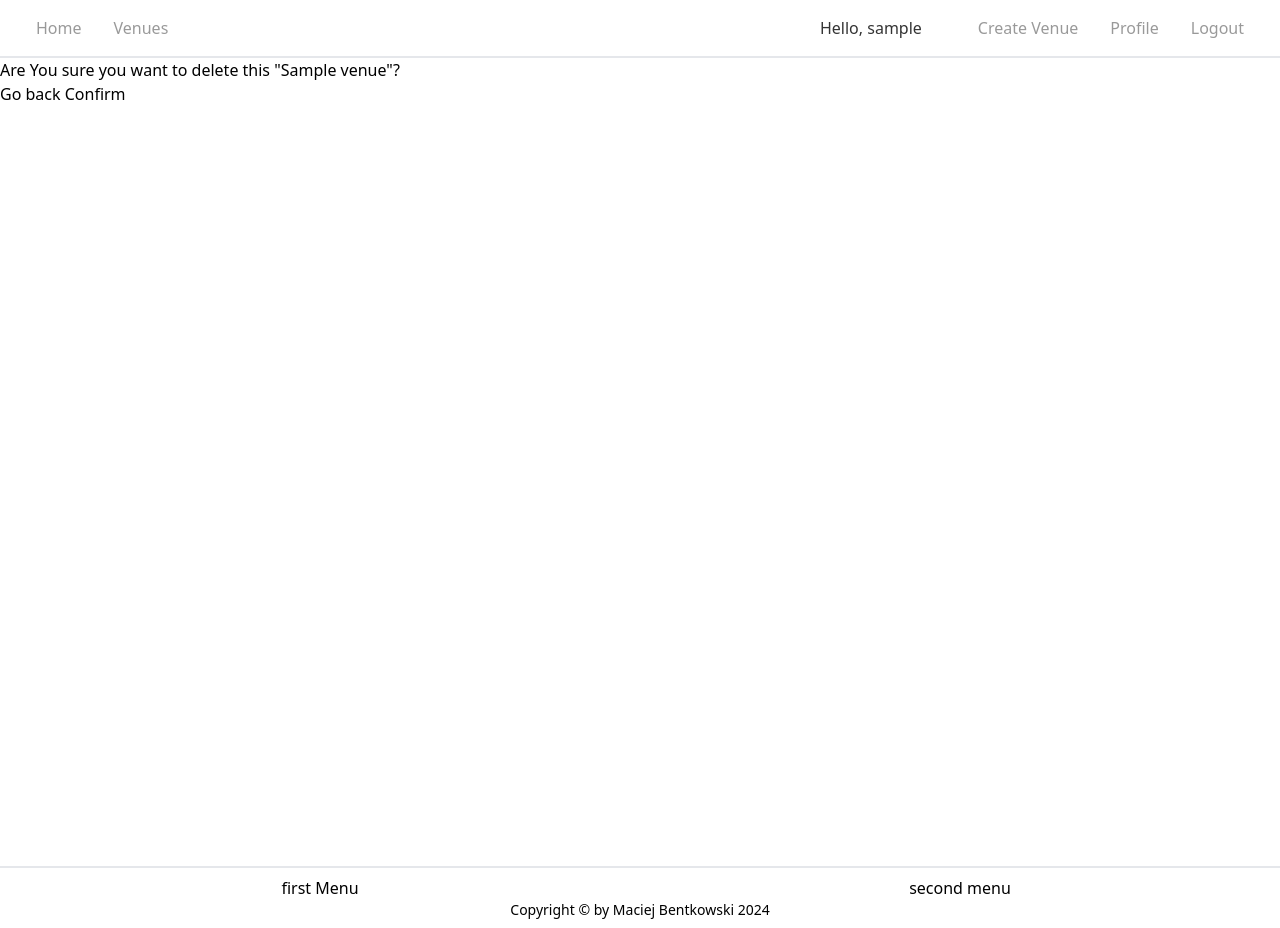
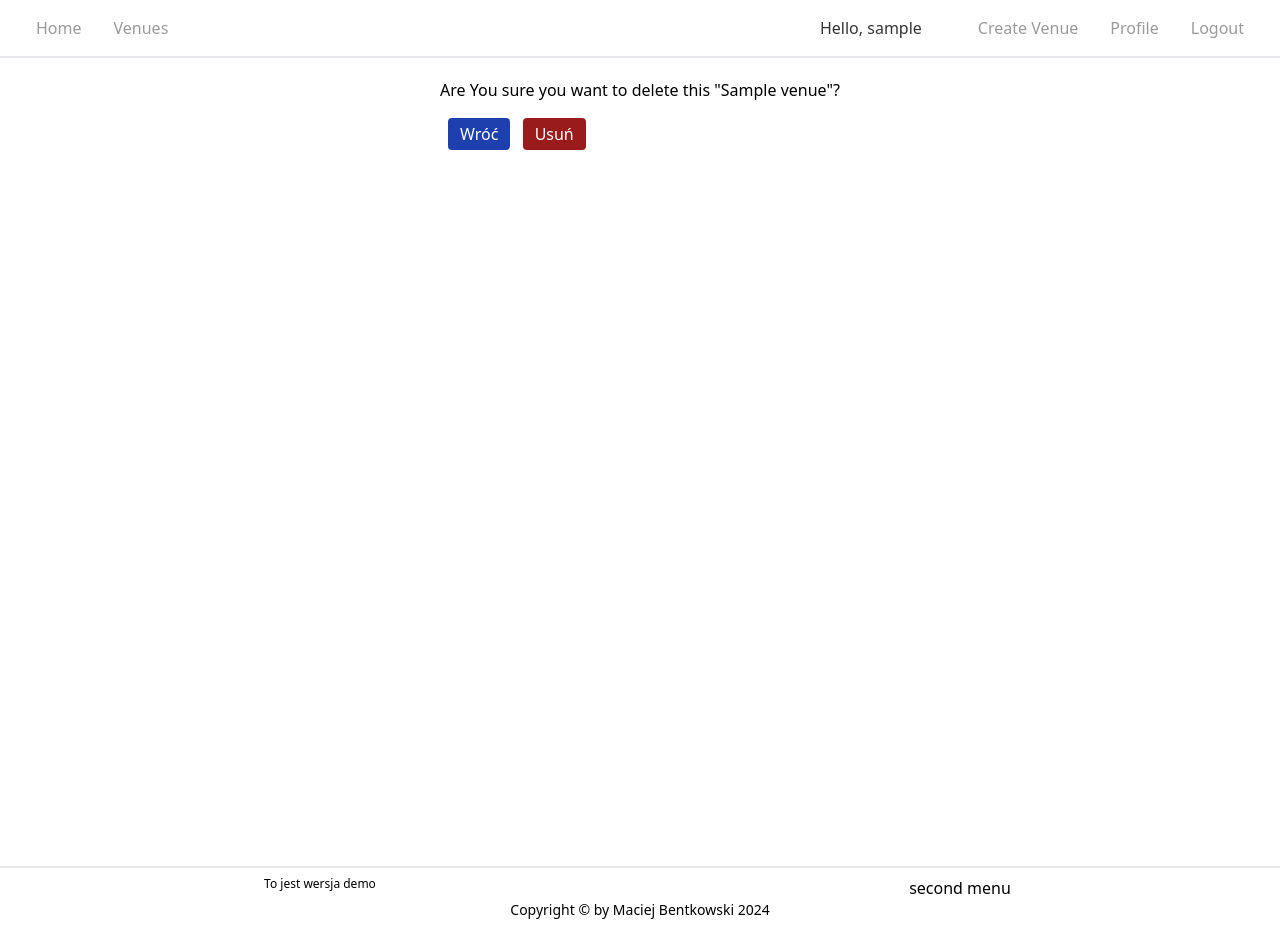
Before and after one commit to maciejbentkowski/knajping-demo-django, a Django app: page /delete-venue/1/ in a window 1280 px wide. Run offline with Django 5.2, Linux system fonts and the light colour scheme; a user stored in the database is signed in; tables that the repository leaves empty hold one stand-in row (values such as "Sample post"); style sheets or scripts are compiled from the project's sources; some libraries are stand-ins or nearby versions.

Commit message:
added footer

```diff
--- a/templates/footer.html
+++ b/templates/footer.html
@@ -1,6 +1,6 @@
 <div class="grid grid-cols-12 text-center">
     <div class="col-span-6" >
-        first Menu
+        <p class="text-xs">To jest wersja demo </p>
     </div>
     <div class="col-span-6">
         second menu
--- a/venues/templates/venues/delete.html
+++ b/venues/templates/venues/delete.html
@@ -2,10 +2,24 @@
 
 {% block content %}
 
-<form method="POST" action="">
-    {% csrf_token %}
-    <p>Are You sure you want to delete this "{{ obj }}"?</p>
-    <a href="{{ request.META.HTTP_REFERER }}">Go back</a>
-    <input type="submit" value="Confirm"/>
-</form>
+<div class="block mx-auto my-5">
+    <form method="POST" action="">
+        {% csrf_token %}
+        <p>Are You sure you want to delete this "{{ obj }}"?</p>
+        <div class="content-stretch">
+            <button type="button" class="bg-blue-800 hover:bg-blue-500 text-white my-4 ml-2 rounded">
+                <a class="py-1 px-3 block" href="{{ request.META.HTTP_REFERER }}">Wróć</a>
+            </button>
+            <button type="submit" value="Confirm" class="bg-red-800 hover:bg-red-500 text-white my-4 ml-2 rounded">
+                <div class="py-1 px-3 block">Usuń</div>
+            </button>
+        </div>
+
+    </form>
+</div>
+
 {% endblock content %}
+
+<button type="button" class="bg-red-600 hover:bg-red-400 text-white my-4 ml-2 rounded">
+    <a class=" py-1 px-3 block" href="{% url 'venues:delete-venue' venue.id %}">Usuń</a>
+</button>
--- a/venues/templates/venues/review_form.html
+++ b/venues/templates/venues/review_form.html
@@ -12,7 +12,7 @@
                 <div class="text-center pt-2 text-xl">
                     {{field.label}}
                 </div>
-                <div class="text-center text-xs my-2">
+                <div class="text-center text-xs my-2 mx-3">
                     {{field.help_text}}
                 </div>
                 <div class="pt-4">
```
